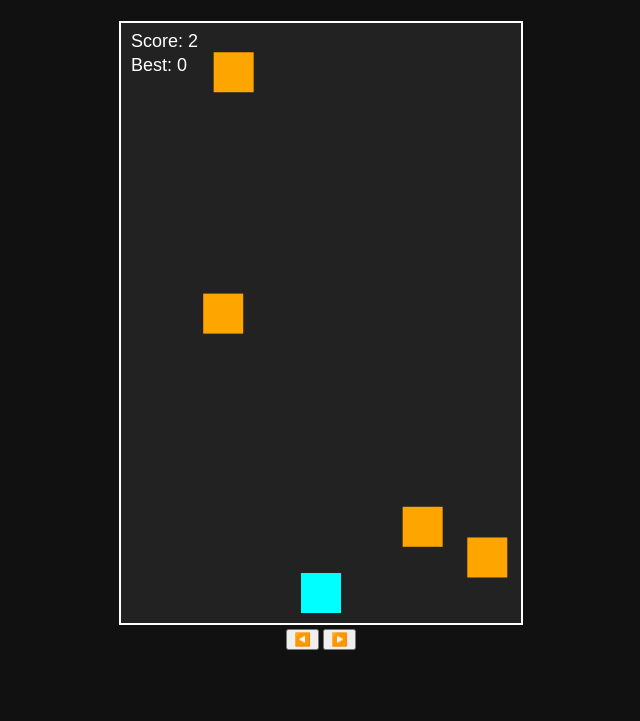
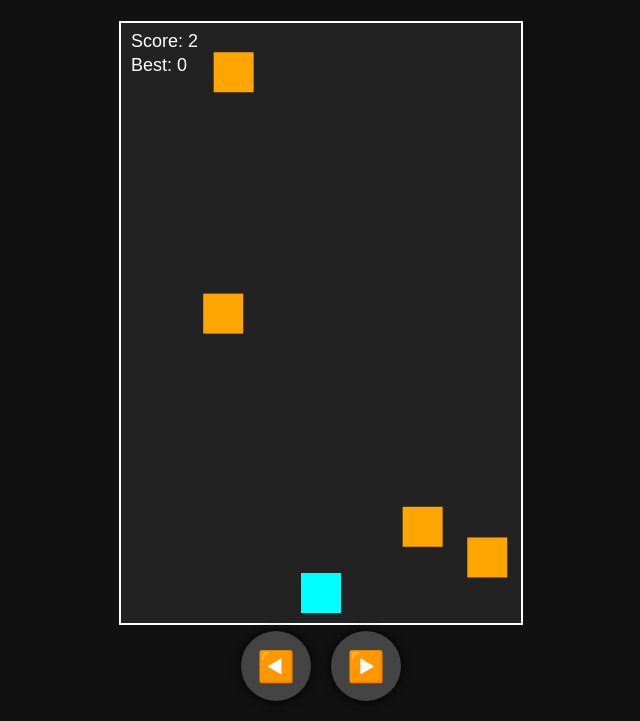
Before and after one commit to mabroukmakki7-spec/dodge-game, a plain HTML site: page index.html in a window 1280 px wide. Shown: the part 79-800 px from the top of the page, without its empty margins (319-959 px from the left). Drawn offline with Linux system fonts and the light colour scheme.

Commit message:
Update style.css

```diff
--- a/style.css
+++ b/style.css
@@ -10,3 +10,22 @@ canvas {
     margin-top: 20px;
     border: 2px solid #fff;
 }
+#controls {
+    position: fixed;
+    bottom: 20px;
+    left: 50%;
+    transform: translateX(-50%);
+    display: flex;
+    gap: 20px;
+}
+
+#controls button {
+    width: 70px;
+    height: 70px;
+    font-size: 30px;
+    border-radius: 50%;
+    border: none;
+    background: #444;
+    color: white;
+    box-shadow: 0 0 10px black;
+}
```
